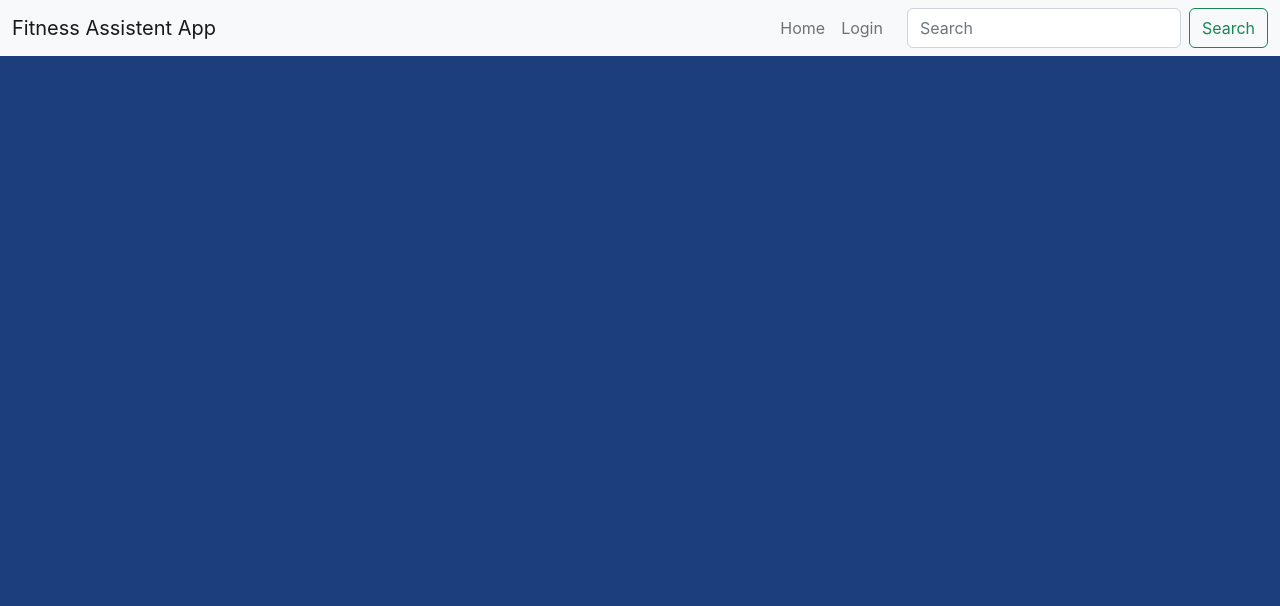
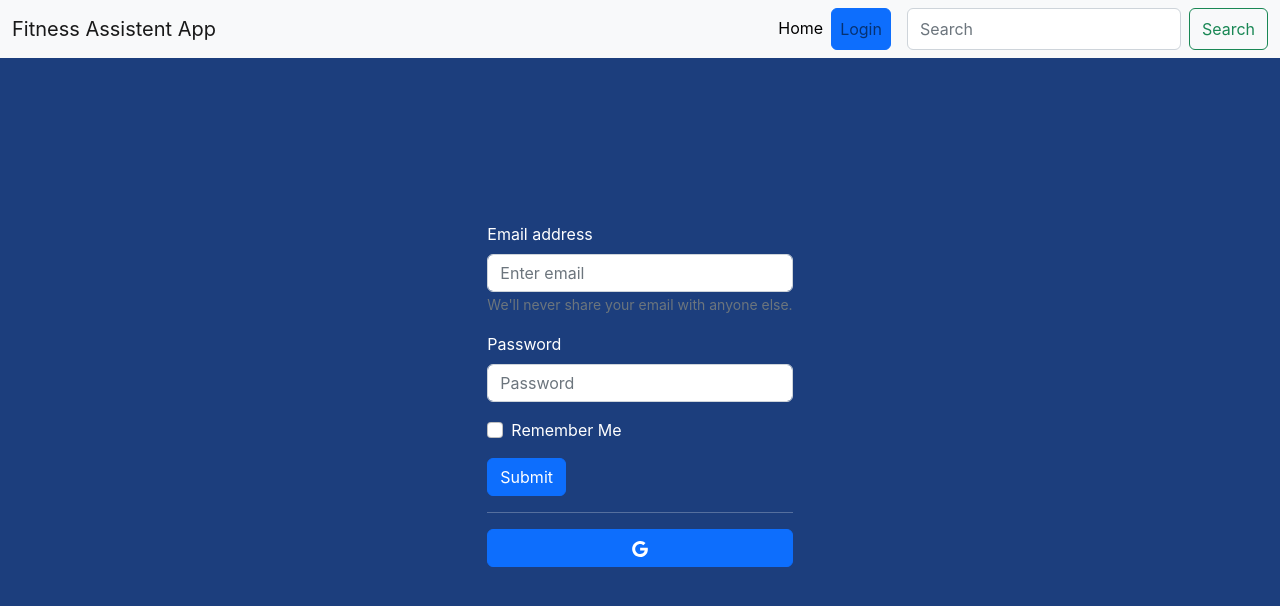
Before and after one commit to CristiScarlat/fitness-assistent-app, a React (Create React App) app in the folder fitness-app-react/: page /login in a window 1280 px wide. Shown: the top 606 px of the page. Built offline with nearby package versions, Linux system fonts and the light colour scheme.

Commit message:
add firebase user auth, add redux and authSlice

```diff
--- a/fitness-app-react/package.json
+++ b/fitness-app-react/package.json
@@ -3,14 +3,18 @@
   "version": "0.1.0",
   "private": true,
   "dependencies": {
+    "@reduxjs/toolkit": "^1.8.6",
     "@testing-library/jest-dom": "^5.16.5",
     "@testing-library/react": "^13.4.0",
     "@testing-library/user-event": "^13.5.0",
     "axios": "^1.1.2",
     "bootstrap": "^5.2.2",
+    "firebase": "^9.13.0",
     "react": "^18.2.0",
     "react-bootstrap": "^2.5.0",
     "react-dom": "^18.2.0",
+    "react-icons": "^4.6.0",
+    "react-redux": "^8.0.5",
     "react-router-dom": "^6.4.2",
     "react-scripts": "5.0.1",
     "web-vitals": "^2.1.4"
--- a/fitness-app-react/src/App.js
+++ b/fitness-app-react/src/App.js
@@ -2,6 +2,7 @@ import { BrowserRouter as Router, Routes, Route } from "react-router-dom";
 import Home from './pages/home';
 import Header from './components/header/header';
 import Details from "./pages/details";
+import Login from "./pages/login";
 
 function App() {
   return (
@@ -14,6 +15,7 @@ function App() {
           <Routes>
             <Route index element={<Home />} />
             <Route path="/details/:category/:label" element={<Details />} />
+            <Route path="/login" element={<Login />} />
           </Routes>
         </main>
       </Router>
--- /dev/null
+++ b/fitness-app-react/src/components/authForm/authForm.css
@@ -0,0 +1,11 @@
+.login-form-container {
+  min-height: 80vh;
+  display: flex;
+  justify-content: center;
+  align-items: center;
+}
+
+.google-login-button {
+  width: 100%;
+  padding-bottom: 0.55rem;
+}
--- /dev/null
+++ b/fitness-app-react/src/components/authForm/authForm.jsx
@@ -0,0 +1,38 @@
+import { Button, Form } from "react-bootstrap";
+import { ImGoogle } from "react-icons/im";
+import "./authForm.css";
+
+const AuthForm = ({ handleOnSubmit, handleGoogleBtnClick }) => {
+  return (
+    <div className="login-form-container">
+      <div>
+        <Form onSubmit={handleOnSubmit}>
+          <Form.Group className="mb-3" controlId="formBasicEmail">
+            <Form.Label>Email address</Form.Label>
+            <Form.Control type="email" placeholder="Enter email" />
+            <Form.Text className="text-muted">
+              We'll never share your email with anyone else.
+            </Form.Text>
+          </Form.Group>
+
+          <Form.Group className="mb-3" controlId="formBasicPassword">
+            <Form.Label>Password</Form.Label>
+            <Form.Control type="password" placeholder="Password" />
+          </Form.Group>
+          <Form.Group className="mb-3" controlId="formBasicCheckbox">
+            <Form.Check type="checkbox" label="Remember Me" />
+          </Form.Group>
+          <Button variant="primary" type="submit">
+            Submit
+          </Button>
+        </Form>
+        <hr />
+        <Button className="google-login-button" onClick={handleGoogleBtnClick}>
+          <ImGoogle />
+        </Button>
+      </div>
+    </div>
+  );
+};
+
+export default AuthForm;
--- a/fitness-app-react/src/components/header/header.jsx
+++ b/fitness-app-react/src/components/header/header.jsx
@@ -1,6 +1,28 @@
 import { Navbar, Container, Offcanvas, Form, Nav, Button } from "react-bootstrap";
+import { Link, useNavigate } from "react-router-dom";
+import { useSelector, useDispatch } from "react-redux";
+import { removeUser } from "../../redux/authSlice";
+import {auth, signOut} from "../../firebase/firebase";
 
 const Header = () => {
+
+  const user = useSelector(state => state.auth.user);
+  const navigate = useNavigate();
+  const dispatch = useDispatch();
+
+  const handleAuth = () => {
+    if(user && user !== ""){
+      signOut(auth)
+      .then(res => {
+        console.log(res);
+        dispatch(removeUser());
+      })
+      .catch(error => console.log(error))
+    }
+    else {
+      navigate("/login");
+    }
+  }
 
     return(
         <Navbar bg="light" expand="md" className="mb-3">
@@ -13,14 +35,14 @@ const Header = () => {
               placement="end"
             >
               <Offcanvas.Header closeButton>
-                <Offcanvas.Title id={`offcanvasNavbarLabel-expand-md`}>
+                <Offcanvas.Title id={`offcanvasNavbarLabel-expand-md`} style={{color: 'black'}}>
                   Offcanvas
                 </Offcanvas.Title>
               </Offcanvas.Header>
               <Offcanvas.Body>
                 <Nav className="justify-content-end flex-grow-1 pe-3">
-                  <Nav.Link href="#action1">Home</Nav.Link>
-                  <Nav.Link href="#action2">Login</Nav.Link>
+                  <Link to="/" style={{color: 'black'}} className="nav-link">Home</Link>
+                  <Button className="nav-link" onClick={handleAuth}>{(user && user !== "") ? "Logout" : "Login"}</Button>
                 </Nav>
                 <Form className="d-flex">
                   <Form.Control
--- /dev/null
+++ b/fitness-app-react/src/firebase/firebase.js
@@ -0,0 +1,19 @@
+import { initializeApp } from "firebase/app";
+import { getAuth, signInWithEmailAndPassword, signOut } from "firebase/auth";
+
+
+
+const firebaseConfig = {
+    apiKey: "AIzaSyCBq7EyP9V4TYFmrXcq_psEpiN_pIxyQp4",
+    authDomain: "cris-web-apps.firebaseapp.com",
+    projectId: "cris-web-apps",
+    storageBucket: "cris-web-apps.appspot.com",
+    messagingSenderId: "358125981958",
+    appId: "1:358125981958:web:7a2168ecefa45825e44e87",
+    measurementId: "G-M00E1FCCQM"
+}
+
+const app = initializeApp(firebaseConfig);
+const auth = getAuth(app);
+
+export { auth, signInWithEmailAndPassword, signOut}
--- a/fitness-app-react/src/index.js
+++ b/fitness-app-react/src/index.js
@@ -1,12 +1,17 @@
 import React from 'react';
 import ReactDOM from 'react-dom/client';
 import App from './App';
+import { Provider } from 'react-redux';
+import store from "./redux/store";
 import 'bootstrap/dist/css/bootstrap.min.css';
 import './index.css';
+
 
 const root = ReactDOM.createRoot(document.getElementById('root'));
 root.render(
   <React.StrictMode>
-    <App />
+    <Provider store={store}>
+      <App />
+    </Provider>
   </React.StrictMode>
 );
--- a/fitness-app-react/src/pages/details.jsx
+++ b/fitness-app-react/src/pages/details.jsx
@@ -6,11 +6,14 @@ import Card from "../components/card/card";
 const Details = () => {
   const [cards, setCards] = useState([]);
   const params = useParams();
-  const isLogedIn = true;
+  const isLogedIn = false;
 
   useEffect(() => {
     getCategoryValues(params.category)
-      .then((res) => setCards(res.data))
+      .then((res) => {
+        setCards(res.data);
+        console.log(res.data);
+      })
       .catch((error) => console.log(error));
   }, []);
 
--- /dev/null
+++ b/fitness-app-react/src/pages/login.jsx
@@ -0,0 +1,39 @@
+import AuthForm from "../components/authForm/authForm";
+import { useDispatch } from "react-redux";
+import { addUser } from "../redux/authSlice";
+import { auth, signInWithEmailAndPassword } from "../firebase/firebase";
+
+const Login = () => {
+
+  const dispatch = useDispatch();
+
+  const handleLoginWithEmail = (e) => {
+    e.preventDefault();
+    const email = e.target[0].value;
+    const pass = e.target[1].value;
+    const remember = e.target[2].checked;
+    console.log(email, pass, remember);
+    signInWithEmailAndPassword(auth, email, pass)
+      .then((user) => {
+        dispatch(addUser({
+            user: user.user.email,
+            accessToken: user.user.accessToken,
+            rememner: remember
+        }))
+      })
+      .catch((error) => {
+        console.log(error);
+      });
+  };
+
+  const handleGoogleAuth = () => {};
+
+  return (
+    <AuthForm
+      handleOnSubmit={handleLoginWithEmail}
+      handleGoogleBtnClick={handleGoogleAuth}
+    />
+  );
+};
+
+export default Login;
--- /dev/null
+++ b/fitness-app-react/src/redux/authSlice.js
@@ -0,0 +1,32 @@
+import { createSlice } from '@reduxjs/toolkit';
+
+const authSlice = createSlice({
+    name: "auth",
+    initialState: {
+        user: "",
+        token: ""
+    },
+    reducers: {
+        addUser: (state, action) => {
+            if(action.payload.remember){
+                localStorage.setItem('authToken', action.payload.accessToken);
+                localStorage.setItem('user', action.payload.user);
+            }
+            else {
+                sessionStorage.setItem('authToken', action.payload.accessToken);
+                sessionStorage.setItem('user', action.payload.user);
+            }
+            return { ...state, user: action.payload.user, token: action.payload.accessToken };
+        },
+        removeUser: (state, action) => {
+            localStorage.removeItem('authToken');
+            localStorage.removeItem('user');
+            sessionStorage.removeItem('authToken');
+            sessionStorage.removeItem('user');
+            return { ...state, user: "", token: "" };
+        }
+    }
+})
+
+export const { addUser, removeUser } = authSlice.actions;
+export const authReducer = authSlice.reducer;
--- /dev/null
+++ b/fitness-app-react/src/redux/store.js
@@ -0,0 +1,10 @@
+import { configureStore } from "@reduxjs/toolkit";
+import { authReducer } from "./authSlice";
+
+const store = configureStore({
+    reducer: {
+        auth: authReducer
+    }
+});
+
+export default store;
```
Also changed, not shown: 2 other files (tests, documents, lock files or other folders).
